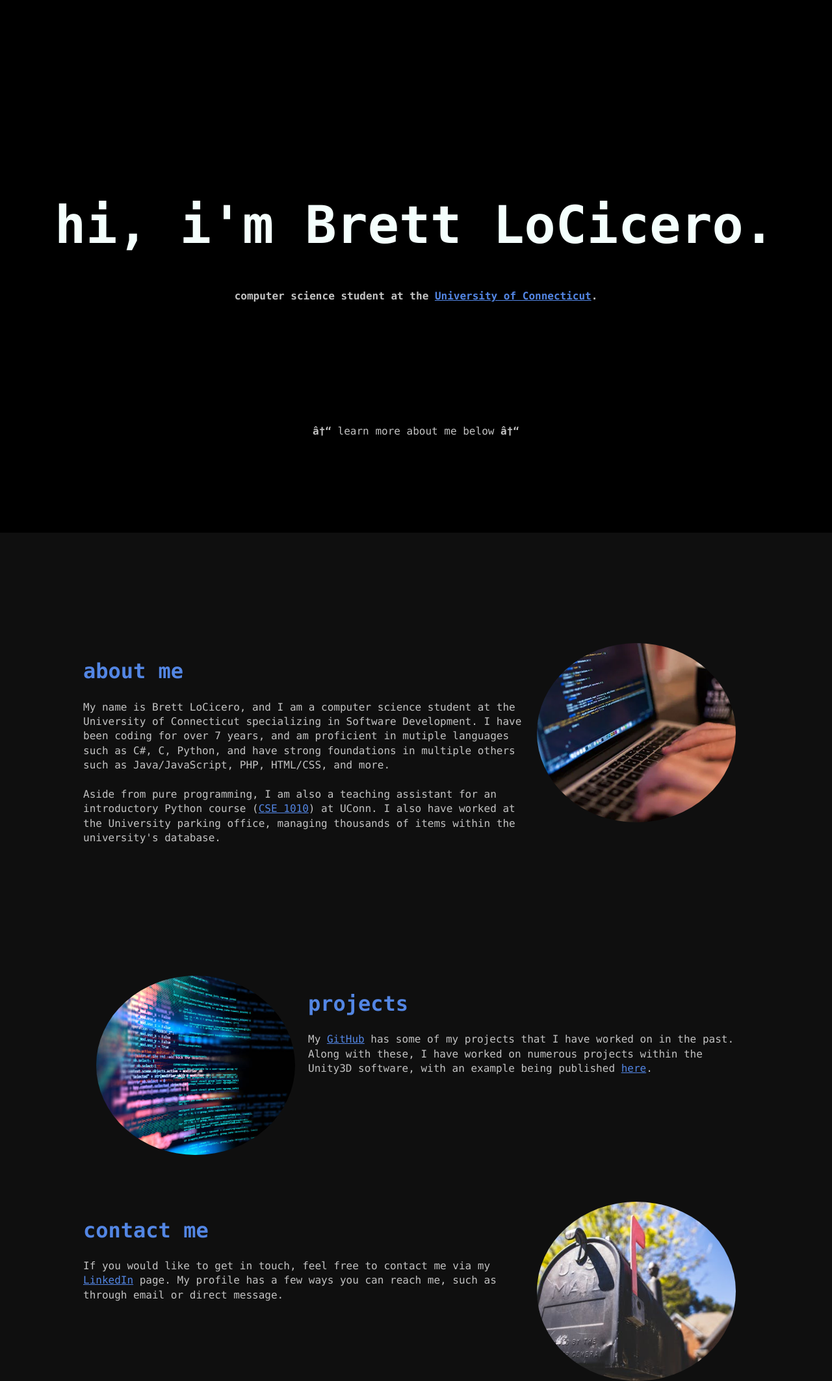
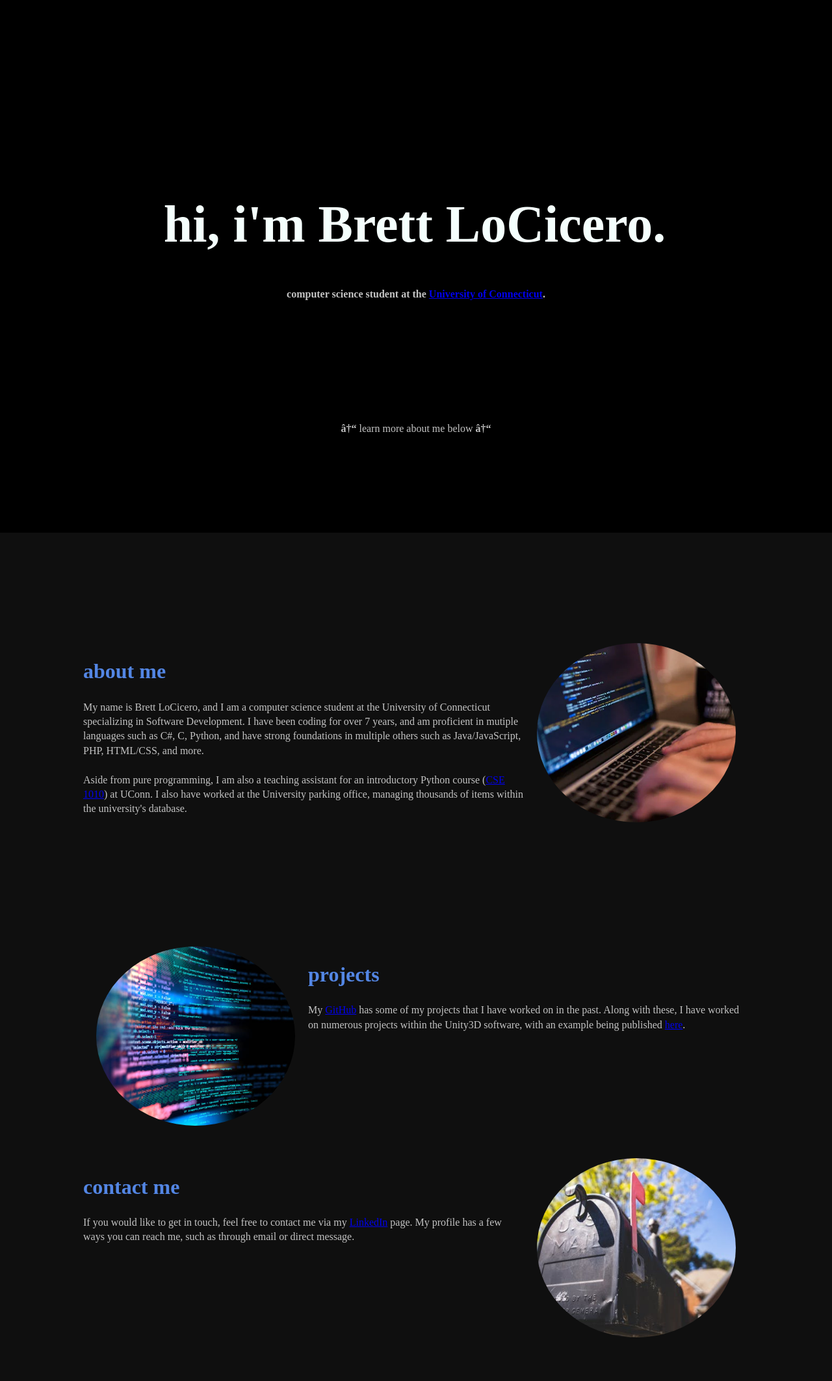
Before and after one commit to brettlocicero/brettlocicero.github.io, a PHP site: page / in a window 1280 px wide. Shown: the whole page at 65% size. After the commit the page ends 2059 px from the top, so only its background shows below. Run offline with PHP 8.4, Linux system fonts and the light colour scheme; some web fonts are replaced.

Commit message:
Update styles.css

```diff
--- a/styles.css
+++ b/styles.css
@@ -2,12 +2,12 @@ body {
     background-color: rgb(15, 15, 15);
     height: 100%;
     margin: 0;
-    font-family: Consolas, Menlo, Monaco, Lucida Console, Liberation Mono, DejaVu Sans Mono, Bitstream Vera Sans Mono, Courier New, monospace, serif;
-    font: Consolas, Menlo, Monaco, Lucida Console, Liberation Mono, DejaVu Sans Mono, Bitstream Vera Sans Mono, Courier New, monospace, serif;
 }
 
 a {
     color: #5386E4
+    font-family: Consolas, Menlo, Monaco, Lucida Console, Liberation Mono, DejaVu Sans Mono, Bitstream Vera Sans Mono, Courier New, monospace, serif;
+    font: Consolas, Menlo, Monaco, Lucida Console, Liberation Mono, DejaVu Sans Mono, Bitstream Vera Sans Mono, Courier New, monospace, serif;
 }
 
 a:active {
```
